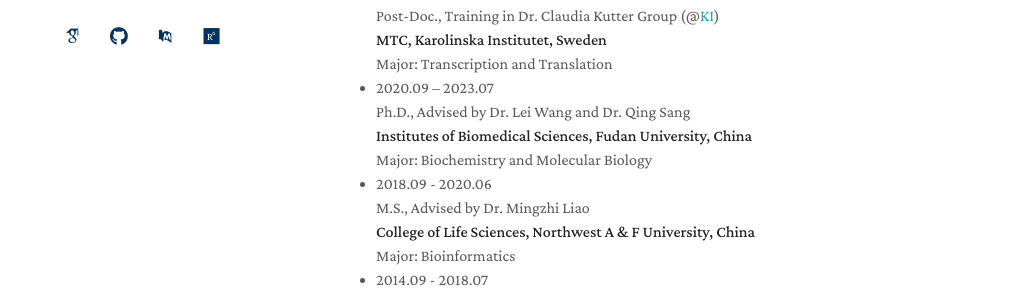
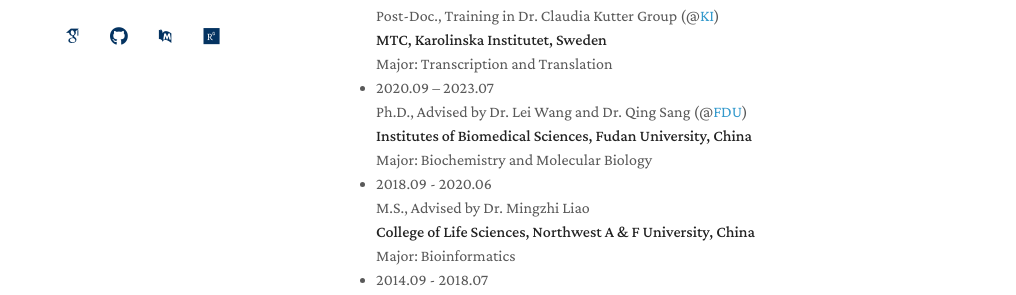
Before and after one commit to liqunbio/liqunbio.github.io, a Jekyll site: the page built from index.md, in a window 1280 px wide and 900 px high. Shown: the part 359-654 px from the top of the window, without its empty margins (134-1150 px from the left). Built offline with Jekyll 4.4.1, drawn with Linux system fonts in a browser that asks for light colours; some web fonts are replaced; comment, search, counter and statistics services are not loaded; our own code applies the rules of GitHub Pages for plain Markdown files.

Commit message:
Add hyperlink to Ph.D. advisor in index.md

```diff
--- a/index.md
+++ b/index.md
@@ -17,7 +17,7 @@ Post-Doc., Training in Dr. Claudia Kutter Group (@[KI](https://ki.se/en/research
 **MTC, Karolinska Institutet, Sweden** <br>
 Major: Transcription and Translation
 - 2020.09 – 2023.07 <br>
-Ph.D., Advised by Dr. Lei Wang and Dr. Qing Sang<br>
+Ph.D., Advised by Dr. Lei Wang and Dr. Qing Sang (@[FDU](https://reprod-genet.fudan.edu.cn/laben/22981/list.htm))<br>
 **Institutes of Biomedical Sciences, Fudan University, China** <br>
 Major: Biochemistry and Molecular Biology
 - 2018.09 - 2020.06 <br>
```
